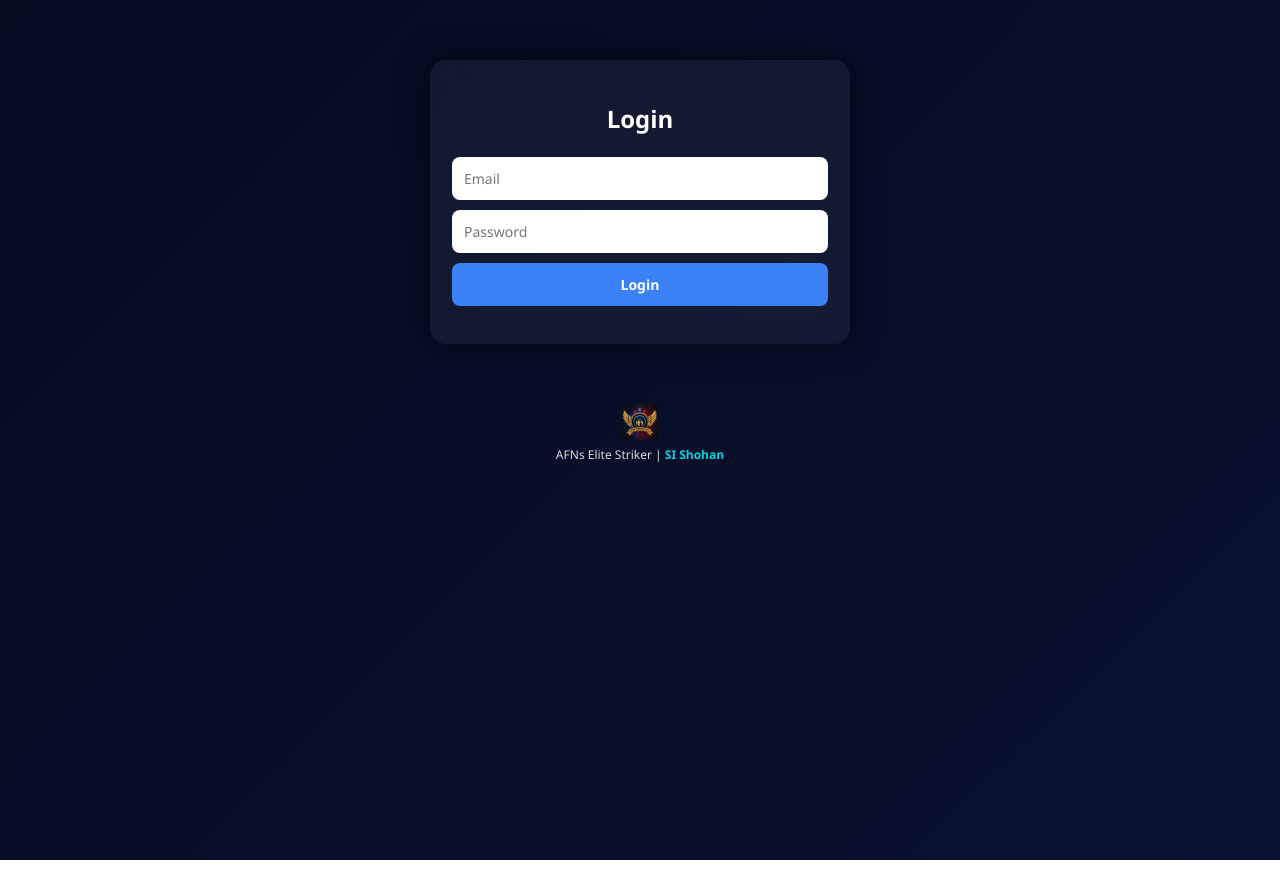
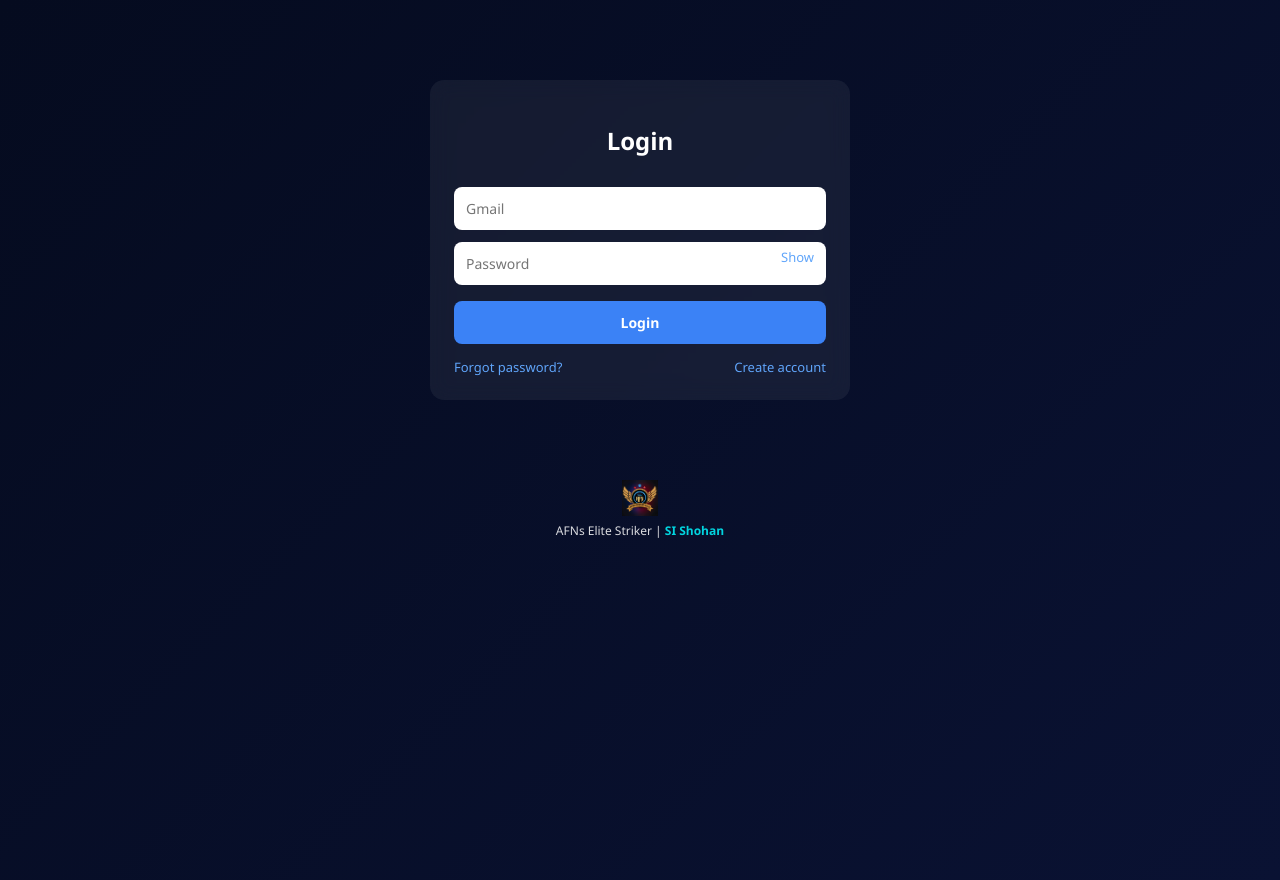
Before and after one commit to AFNsclub/afns-elite-stickers, a plain HTML site: page login.html in a window 1280 px wide. Drawn offline with Linux system fonts and the light colour scheme.

Commit message:
Update login.html

```diff
--- a/login.html
+++ b/login.html
@@ -1,35 +1,172 @@
 <!DOCTYPE html>
-<html>
+<html lang="en">
 <head>
-<title>Login</title>
+<meta charset="UTF-8">
+<title>Login | AFNs Elite Striker</title>
+<meta name="viewport" content="width=device-width, initial-scale=1.0">
+
 <link rel="stylesheet" href="style.css">
+
+<style>
+.login-box{
+  max-width:420px;
+  margin:80px auto;
+  background:rgba(255,255,255,0.06);
+  backdrop-filter:blur(10px);
+  padding:24px;
+  border-radius:14px;
+}
+.login-box h2{
+  text-align:center;
+  margin-bottom:18px;
+}
+.login-box input{
+  width:100%;
+  padding:12px;
+  margin-top:12px;
+  border:none;
+  border-radius:8px;
+  font-size:14px;
+}
+.password-wrap{
+  position:relative;
+}
+.toggle-pass{
+  position:absolute;
+  right:12px;
+  top:50%;
+  transform:translateY(-50%);
+  cursor:pointer;
+  font-size:13px;
+  color:#60a5fa;
+}
+.login-box button{
+  width:100%;
+  margin-top:16px;
+  padding:12px;
+  border:none;
+  border-radius:8px;
+  font-weight:bold;
+  background:#3b82f6;
+  color:#fff;
+}
+.msg{
+  margin-top:14px;
+  text-align:center;
+  font-size:14px;
+}
+.links{
+  margin-top:14px;
+  display:flex;
+  justify-content:space-between;
+  font-size:13px;
+}
+.links a{
+  color:#60a5fa;
+  text-decoration:none;
+}
+</style>
 </head>
+
 <body>
 
-<div class="container">
-<h2>Login</h2>
-<input id="email" placeholder="Email">
-<input id="password" type="password" placeholder="Password">
-<button onclick="login()">Login</button>
-<p id="msg"></p>
+<div class="login-box">
+  <h2>Login</h2>
+
+  <input type="email" id="email" placeholder="Gmail">
+
+  <div class="password-wrap">
+    <input type="password" id="password" placeholder="Password">
+    <span class="toggle-pass" onclick="togglePass()">Show</span>
+  </div>
+
+  <button onclick="login()">Login</button>
+
+  <div class="msg" id="msg"></div>
+
+  <div class="links">
+    <a href="#" onclick="forgot()">Forgot password?</a>
+    <a href="register.html">Create account</a>
+  </div>
 </div>
 
 <footer class="global-footer">
-<img src="logo.png" class="footer-logo">
-AFNs Elite Striker |
-<a href="https://www.facebook.com/share/1CTCywTQAj/" target="_blank">SI Shohan</a>
+  <div class="footer-inner">
+    <img src="logo.png" class="footer-logo">
+    <div class="footer-text">
+      AFNs Elite Striker |
+      <a href="https://www.facebook.com/share/1CTCywTQAj/" target="_blank">
+        SI Shohan
+      </a>
+    </div>
+  </div>
 </footer>
 
+<!-- Firebase Engine -->
 <script src="firebase.js"></script>
+
 <script>
-auth.onAuthStateChanged(u=>{
-  if(u) location.href="player.html";
-});
+function togglePass(){
+  const p = document.getElementById("password");
+  const t = document.querySelector(".toggle-pass");
+  if(p.type === "password"){
+    p.type = "text";
+    t.textContent = "Hide";
+  }else{
+    p.type = "password";
+    t.textContent = "Show";
+  }
+}
+
 function login(){
-  auth.signInWithEmailAndPassword(email.value,password.value)
-  .then(()=>location.href="player.html")
-  .catch(e=>msg.innerText=e.message);
+  const email = email.value.trim();
+  const pass  = password.value.trim();
+  const msg   = document.getElementById("msg");
+
+  msg.style.color = "#fff";
+  msg.textContent = "Logging in...";
+
+  if(!email || !pass){
+    msg.style.color="orange";
+    msg.textContent="All fields required";
+    return;
+  }
+
+  auth.signInWithEmailAndPassword(email, pass)
+  .then(res=>{
+    msg.style.color="#22c55e";
+    msg.textContent="Login successful ✅";
+    setTimeout(()=>{
+      location.href="player.html";
+    },800);
+  })
+  .catch(err=>{
+    msg.style.color="#ef4444";
+    msg.textContent=err.message;
+  });
+}
+
+function forgot(){
+  const email = document.getElementById("email").value.trim();
+  const msg   = document.getElementById("msg");
+
+  if(!email){
+    msg.style.color="orange";
+    msg.textContent="Enter your email first";
+    return;
+  }
+
+  auth.sendPasswordResetEmail(email)
+  .then(()=>{
+    msg.style.color="#22c55e";
+    msg.textContent="Password reset email sent 📩";
+  })
+  .catch(err=>{
+    msg.style.color="#ef4444";
+    msg.textContent=err.message;
+  });
 }
 </script>
+
 </body>
 </html>
```
